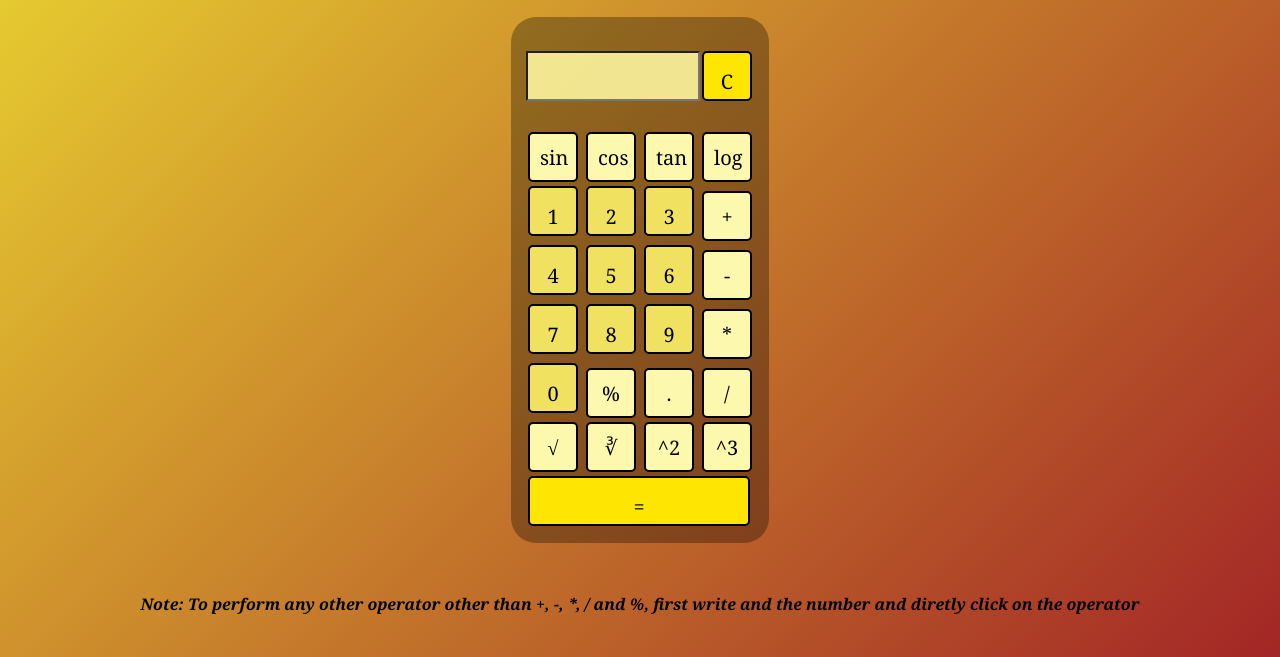
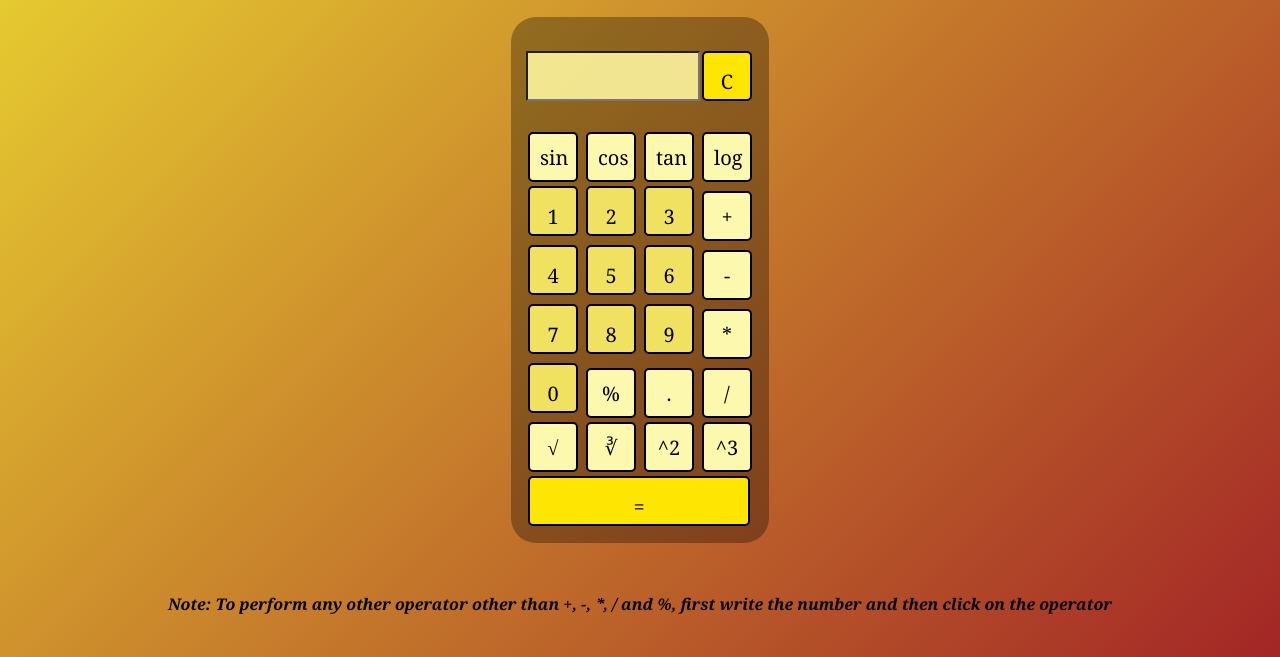
Before and after one commit to AnjaniSowmya/scx-day3-assignment2-calculator, a plain HTML site: page index.html in a window 1280 px wide. Shown: the part 190-847 px from the top of the page. Drawn offline with Linux system fonts and the light colour scheme.

Commit message:
Update index.html

```diff
--- a/index.html
+++ b/index.html
@@ -57,7 +57,7 @@
         </div>
         </form>
     </div>
-    <h4>Note: To perform any other operator other than +, -, *, / and %, first write and the number and diretly click on the operator<br><br></h4>
+    <h4>Note: To perform any other operator other than +, -, *, / and %, first write the number and then click on the operator<br><br></h4>
   </div>
 
 </body>
```
